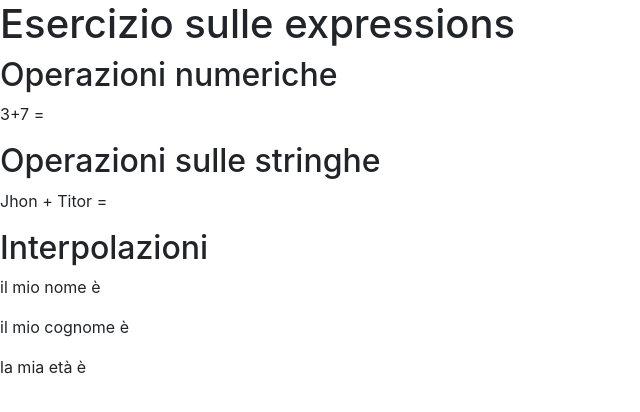
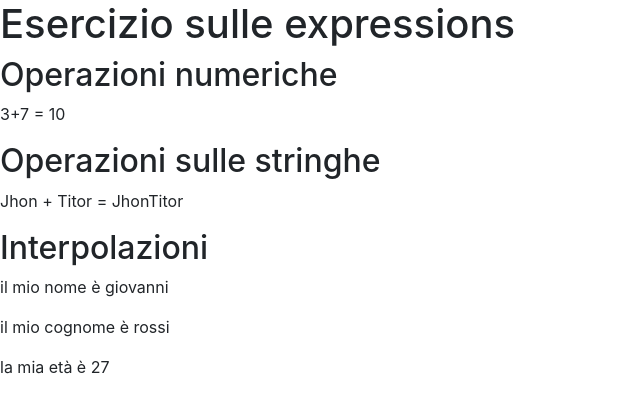
Before and after one commit to ARTOO-CAMPUS/2espressioni, a website: page index.html in a window 1280 px wide. Shown: the whole page, without its empty margins (0-640 px from the left). Drawn offline with nearby package versions, Linux system fonts and the light colour scheme.

Commit message:
soluzione

```diff
--- a/index.html
+++ b/index.html
@@ -19,14 +19,14 @@
 	<!-- bootstrap the app with your module -->
 	<h1 ng-init="titolo='Esercizio sulle expressions'" ng-bind="titolo"></h1>
 	<h2 ng-init="titolo2='Operazioni numeriche'" ng-bind="titolo2"></h2>
-	<p>3+7 = </p>
+	<p>3+7 = {{3+7}} </p>
 	<h2 ng-init="titolo3='Operazioni sulle stringhe'" ng-bind="titolo3"></h2>
-	<p>Jhon + Titor = </p>
+	<p>Jhon + Titor = {{"Jhon" + "Titor"}}</p>
 	<h2 ng-init="titolo4='Interpolazioni'" ng-bind="titolo4"></h2>
 	<div ng-init="user={nome:'giovanni',cognome:'rossi',eta:27}">
-		<p>il mio nome è</p>
-		<p>il mio cognome è</p>
-		<p>la mia età è</p>
+		<p>il mio nome è {{user.nome}}</p>
+		<p>il mio cognome è {{user.cognome}}</p>
+		<p>la mia età è {{user.eta}}</p>
 	</div>
 	<!-- install angular and load -->
 	<script src="node_modules/angular/angular.min.js"></script>
```
